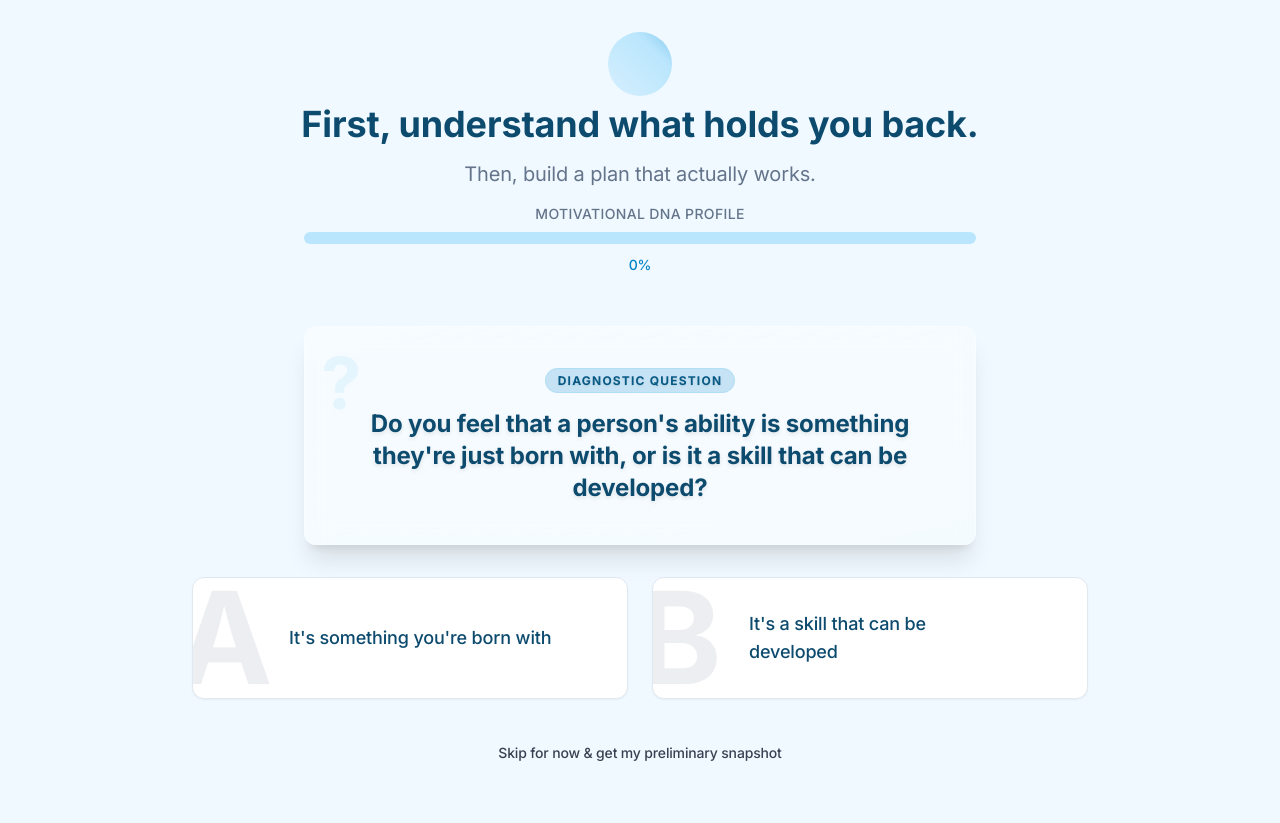
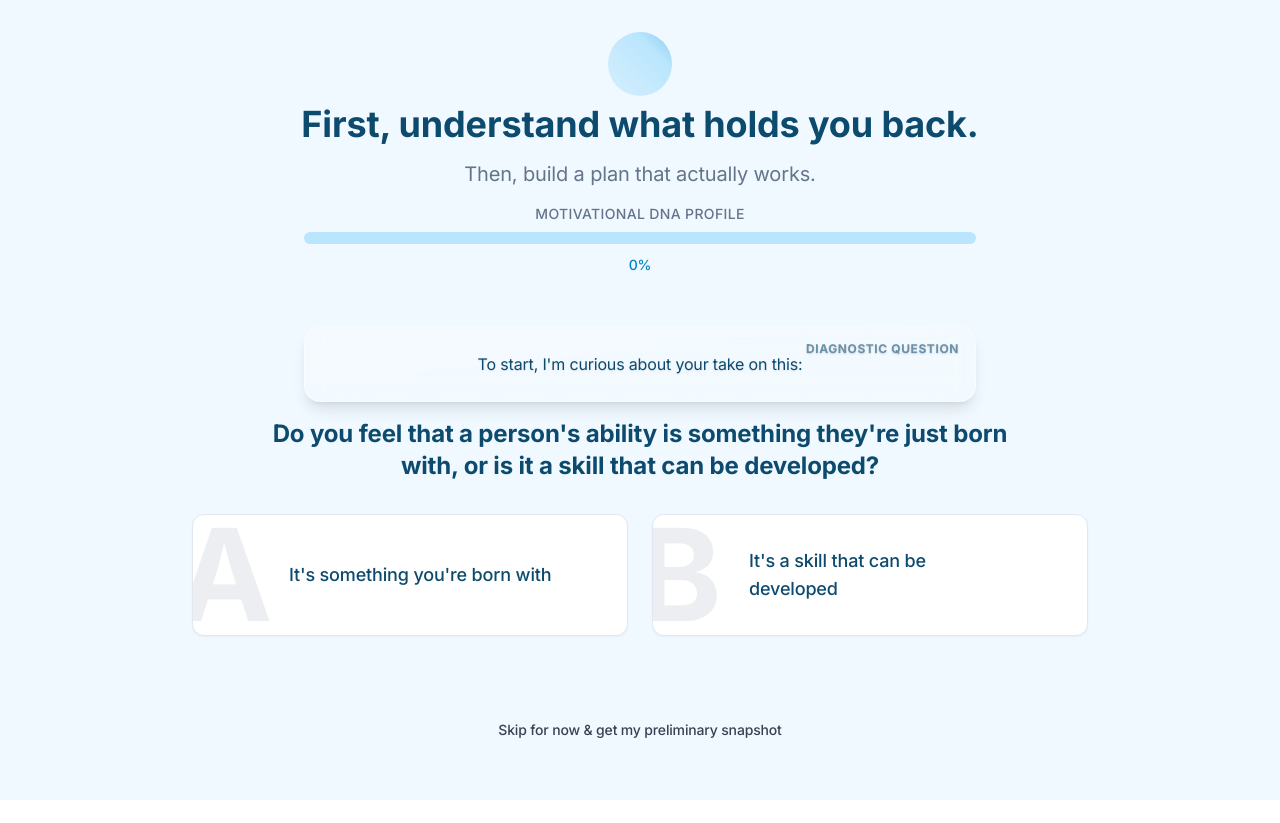
Before and after one commit to watkajtys/locus-of-you-front, a React (Vite) app: page / in a window 1280 px wide. After the commit the page ends 800 px from the top, so only its background shows below. Built offline with nearby package versions, Linux system fonts and the light colour scheme; no server answers.

Commit message:
Add diagnostic question label to AI message card

```diff
--- a/src/components/AIMessageCard.jsx
+++ b/src/components/AIMessageCard.jsx
@@ -1,64 +1,55 @@
 import React from 'react';
 
 const AIMessageCard = ({
-  question,
+  children,
+  message = "This is a placeholder message from the AI assistant. The glassmorphism effect creates a beautiful frosted-glass appearance with excellent readability.",
   cardType = "DIAGNOSTIC QUESTION",
   className = ''
 }) => {
   return (
     <div
       className={`
-        relative overflow-hidden rounded-xl
-        bg-white/30 backdrop-blur-md
-        border border-white/40 shadow-xl
-        p-8 md:p-10
+        relative overflow-hidden rounded-2xl
+        bg-white/20 backdrop-blur-md
+        border border-white/30
+        p-6 shadow-lg
         transition-all duration-300 ease-in-out
-        hover:bg-white/35 hover:shadow-2xl hover:-translate-y-1
+        hover:bg-white/25 hover:border-white/40
         ${className}
       `}
     >
-      {/* Subtle inner glow */}
-      <div className="absolute inset-0 rounded-xl bg-gradient-to-br from-white/20 to-transparent pointer-events-none" />
+      {/* Optional subtle inner glow effect */}
+      <div className="absolute inset-0 rounded-2xl bg-gradient-to-br from-white/10 to-transparent pointer-events-none" />
 
-      {/* Burned-in Tag Background */}
-      <div className="absolute left-0 top-0 h-full flex items-start justify-start pointer-events-none p-6">
+      {/* Burned-in Card Type Label */}
+      <div className="absolute top-0 right-0 h-full flex items-start justify-end pointer-events-none p-4">
         <span
-          className="text-6xl md:text-7xl font-black text-sky-200/30 select-none leading-none transform -translate-x-2 -translate-y-1"
+          className="text-xs font-bold tracking-wider uppercase select-none leading-none opacity-60"
           style={{
             fontFamily: 'Inter, sans-serif',
+            color: 'var(--color-text)',
+            textShadow: '0 1px 2px rgba(0, 0, 0, 0.3)'
           }}
         >
-          ?
+          {cardType}
         </span>
       </div>
 
       {/* Content */}
-      <div className="relative z-10 space-y-4">
-        {/* Card Type Tag */}
-        <div className="inline-block">
-          <span
-            className="text-xs font-bold tracking-widest uppercase px-3 py-1 rounded-full bg-sky-600/20 text-sky-800 border border-sky-300/30"
+      <div className="relative z-10">
+        {children || (
+          <p
+            className="text-slate-100 leading-relaxed text-sm sm:text-base"
             style={{
-              fontFamily: 'Inter, sans-serif',
-              textShadow: '0 1px 2px rgba(0, 0, 0, 0.1)'
+              textShadow: '0 1px 2px rgba(0, 0, 0, 0.5)',
+              color: 'var(--color-text)'
             }}
           >
-            {cardType}
-          </span>
-        </div>
+            {message}
+          </p>
+        )}
+      </div>
 
-        {/* Question Text */}
-        <div>
-          <h3
-            className="text-xl md:text-2xl font-bold leading-relaxed text-sky-900"
-            style={{
-              textShadow: '0 2px 4px rgba(0, 0, 0, 0.1)'
-            }}
-          >
-            {question}
-          </h3>
-        </div>
-      </div>
     </div>
   );
 };
--- a/src/components/DynamicOnboarding.jsx
+++ b/src/components/DynamicOnboarding.jsx
@@ -175,14 +175,32 @@ const DynamicOnboarding = ({ onComplete, onSkip }) => {
                   }
                 `}
               >
-                {/* AI Message Card with Question */}
+                {/* Question Header */}
                 <div className="text-center space-y-4">
-                  <div className="max-w-2xl mx-auto">
-                    <AIMessageCard
-                      question={currentQuestionData.question}
-                      cardType="DIAGNOSTIC QUESTION"
-                    />
-                  </div>
+                  {currentQuestionData.title && (
+                    <div className="max-w-2xl mx-auto">
+                      <AIMessageCard
+                        className="text-center"
+                        cardType="DIAGNOSTIC QUESTION"
+                      >
+                        <p
+                          className="text-base font-normal leading-relaxed"
+                          style={{
+                            color: 'var(--color-text)',
+                            textShadow: '0 1px 2px rgba(0, 0, 0, 0.1)'
+                          }}
+                        >
+                          {currentQuestionData.title}
+                        </p>
+                      </AIMessageCard>
+                    </div>
+                  )}
+
+                  <h3
+                    className="text-xl md:text-2xl font-bold leading-relaxed max-w-3xl mx-auto text-sky-900"
+                  >
+                    {currentQuestionData.question}
+                  </h3>
                 </div>
 
                 {/* Answer Options */}
```
